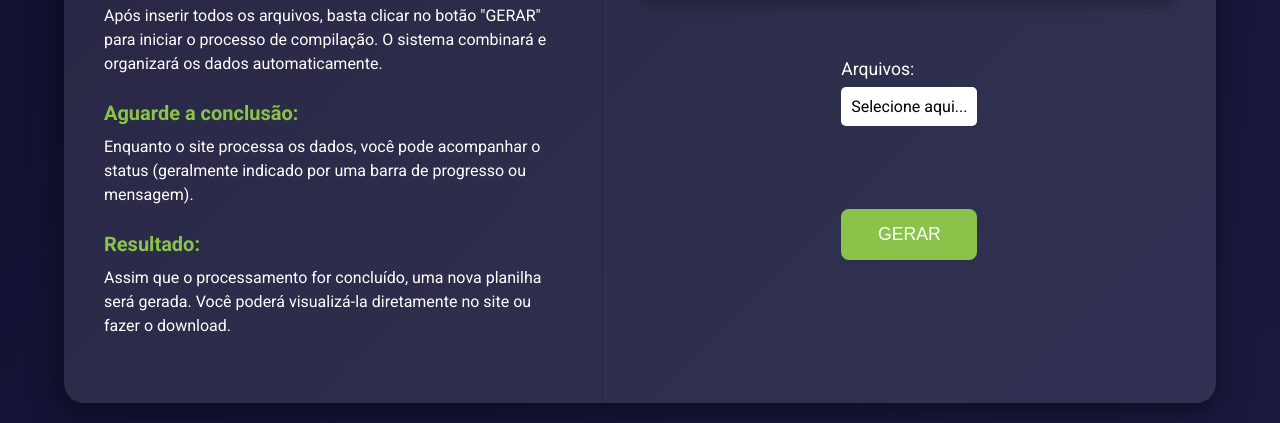
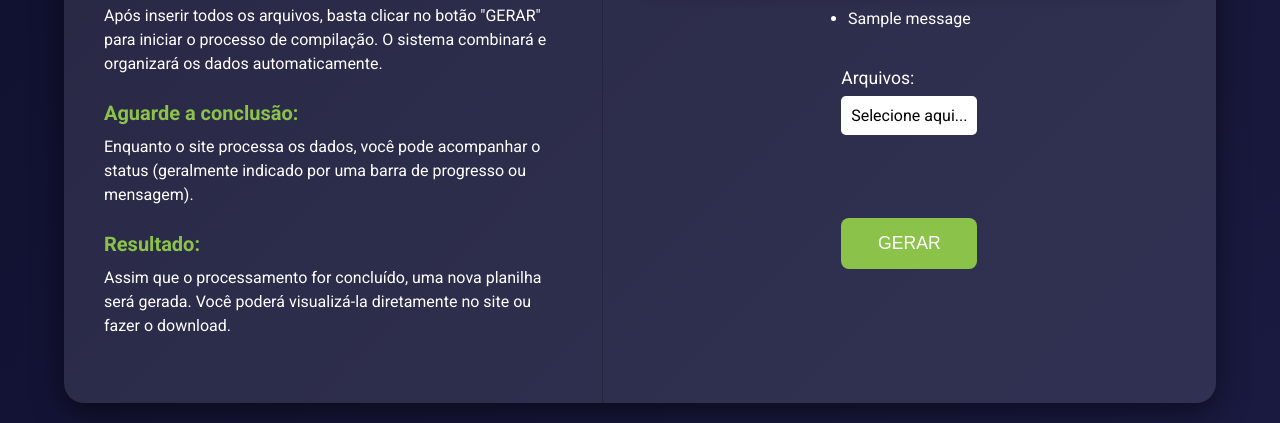
Before and after one commit to Mafra06082/DataFrame, a Django app: page /planilha/ in a window 1280 px wide. Shown: the part 653-1076 px from the top of the page. Run offline with Django 5.2, Linux system fonts and the light colour scheme; tables that the repository leaves empty hold one stand-in row (values such as "Sample post"); one stand-in notice (Sample message) is shown.

Commit message:
adicionado validação de arquivos

```diff
--- a/cliente/views.py
+++ b/cliente/views.py
@@ -1,4 +1,6 @@
 from django.shortcuts import render, redirect
+from django.contrib.messages import constants
+from django.contrib import messages
 
 def login_view(request):
     if request.method == "POST":
@@ -12,5 +14,6 @@ def login_view(request):
         elif usuario == "otavio" and senha == "981104425":
             return redirect('/planilha/')
         else:
+            messages.add_message(request, constants.ERROR, 'Usuário incorreto.')
             return render(request, 'login.html', {'erro': 'Credenciais inválidas'})
     return render(request, 'login.html')
--- a/planilha/templates/index.html
+++ b/planilha/templates/index.html
@@ -251,7 +251,13 @@
       <div class="logo">
       <img src="https://i.imgur.com/6XU9DnI.png" alt="DataFrame - Organizador de Planilhas">
       </div>
-
+      {% if messages %}
+        <ul class="messages">
+          {% for message in messages %}
+            <li class="{{ message.tags }}">{{ message }}</li>
+          {% endfor %}
+        </ul>
+      {% endif %}
       <form method="POST" action="{% url 'planilha' %}" enctype="multipart/form-data" onsubmit="return validarEEnviar(this)">
        {% csrf_token %}
       <div class="upload-field">
--- a/planilha/views.py
+++ b/planilha/views.py
@@ -12,14 +12,12 @@ def principal_view(request):
         print(f"[DEBUG] {len(files)} arquivos recebidos:", [f.name for f in files])
 
         # Se não vier mais de um, avisa no console e renderiza o template de novo
-        if len(files) < 2:
+        if not files or len(files) < 2:
             print("[DEBUG] Menos de 2 arquivos, adicione pelo menos mais um.")
 
-            messages.add_message(request, constants.ERROR, 'Arquivo gerado com successo.')
+            messages.add_message(request, constants.ERROR, 'Selecione pelo menos duas planilhas.')
 
-            return render(request, 'index.html', {
-                'erro': 'Por favor faça upload de pelo menos 2 planilhas.'
-            })
+            return render(request, 'index.html')
 
         # carrega cada Excel num DataFrame
         dfs = [pd.read_excel(f, engine='openpyxl') for f in files]
@@ -45,7 +43,9 @@ def principal_view(request):
             content_type='application/vnd.openxmlformats-officedocument.spreadsheetml.sheet'
         )
         response['Content-Disposition'] = 'attachment; filename="resultado.xlsx"'
-        messages.add_message(request, constants.SUCCESS, 'Arquivo gerado com successo.')
+
+        messages.add_message(request, constants.SUCCESS, 'Arquivo gerado com sucesso.')
+
         return response
 
     return render(request, 'index.html')
```
Also changed, not shown: cliente/templates/login.html (+7 -9 lines).
